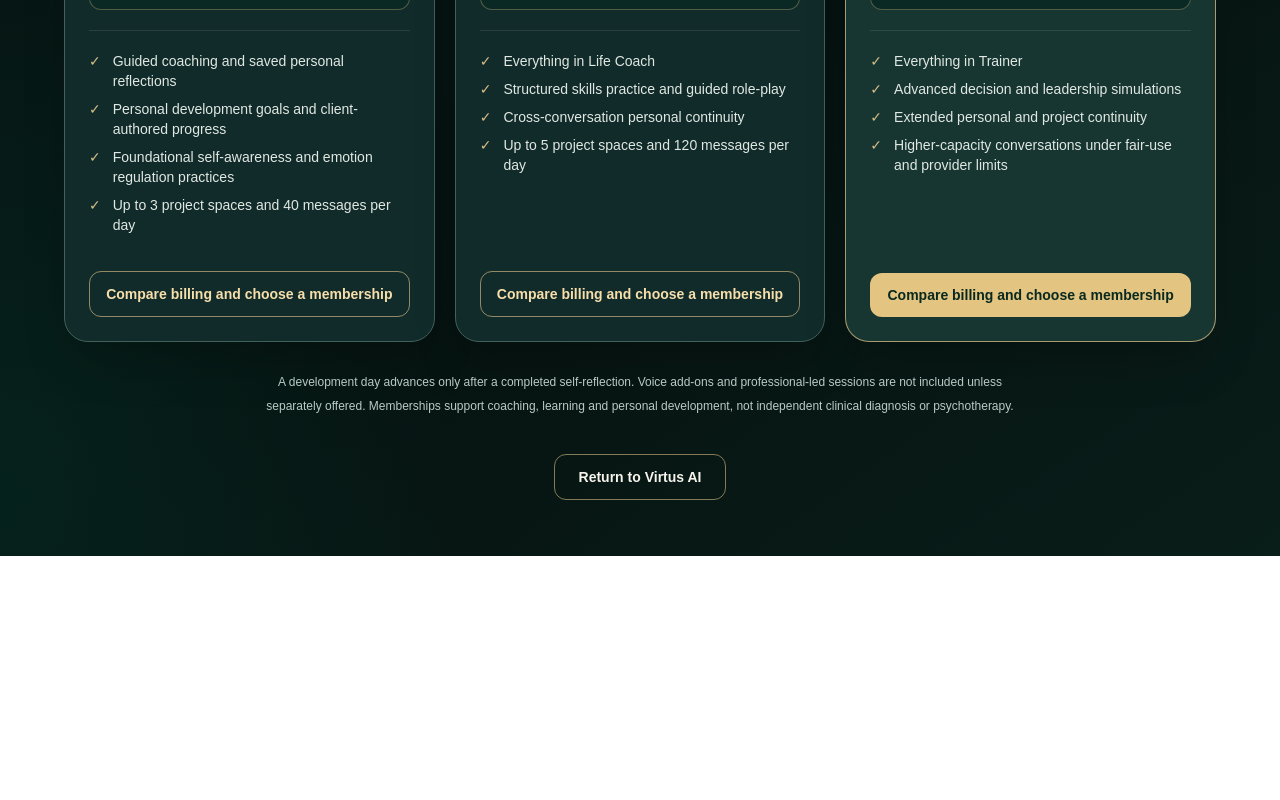
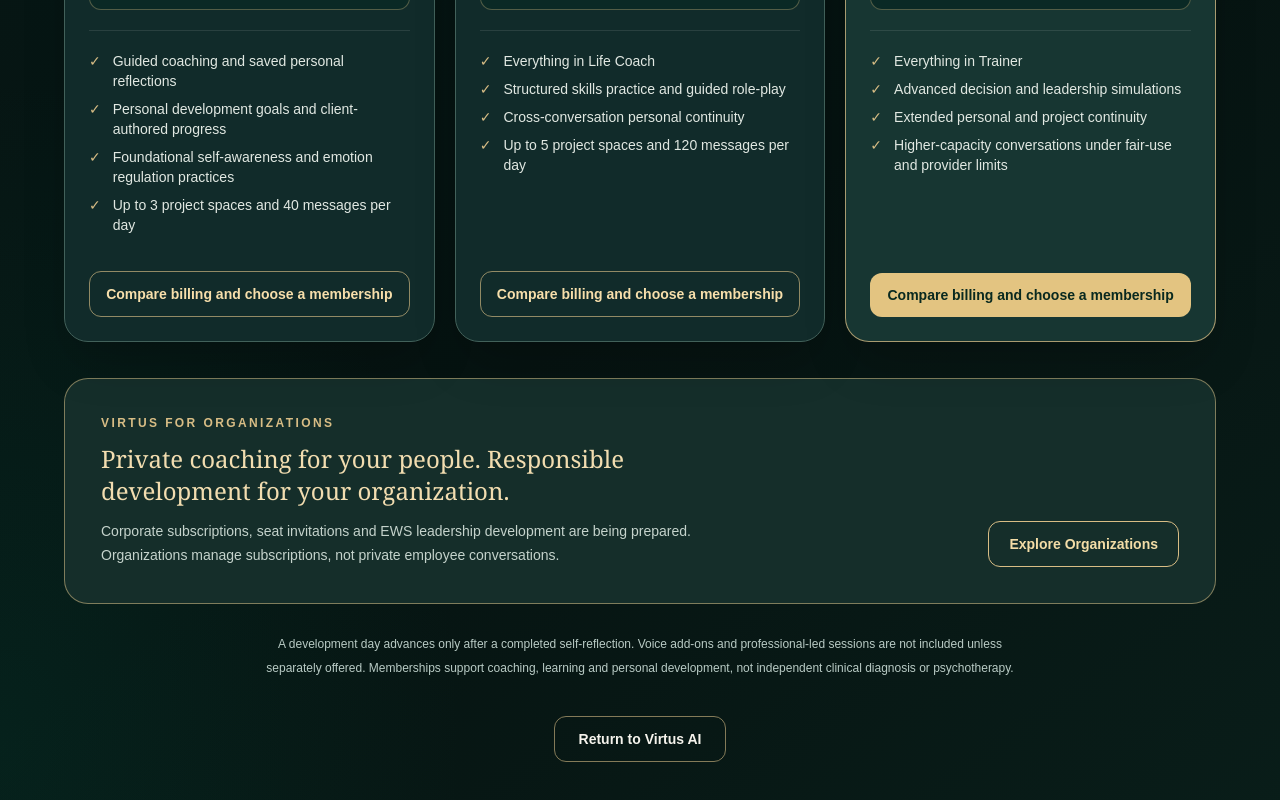
Before and after one commit to SirSebastian-ux/virtus.ai, a Next.js app: page /pricing in a window 1280 px wide. Shown: the part 569-1369 px from the top of the page. Before the commit the page ends 1125 px from the top, so only its background shows below. Built offline with nearby package versions, Linux system fonts and the light colour scheme.

Commit message:
Introduce corporate product without advertising nonexistent paid checkout

```diff
--- a/app/pricing/page.js
+++ b/app/pricing/page.js
@@ -75,6 +75,16 @@ export default function PricingPage() {
             );
           })}
         </div>
+        <section className="mt-9 rounded-3xl border border-[#d8bd85]/55 bg-[#152e2a] p-7 sm:p-9">
+          <p className="text-xs font-semibold uppercase tracking-[0.2em] text-[#d8bd85]">Virtus for Organizations</p>
+          <div className="mt-3 flex flex-wrap items-end justify-between gap-5">
+            <div className="max-w-2xl">
+              <h2 className="font-serif text-2xl text-[#f2ddb0]">Private coaching for your people. Responsible development for your organization.</h2>
+              <p className="mt-3 text-sm leading-6 text-[#c5d3cc]">Corporate subscriptions, seat invitations and EWS leadership development are being prepared. Organizations manage subscriptions, not private employee conversations.</p>
+            </div>
+            <Link href="/organizations" className="rounded-xl border border-[#d8bd85] px-5 py-3 text-sm font-semibold text-[#f3dda7]">Explore Organizations</Link>
+          </div>
+        </section>
         <p className="mx-auto mt-7 max-w-3xl text-center text-xs leading-6 text-[#b9cbc5]">
           A development day advances only after a completed self-reflection. Voice add-ons and professional-led
           sessions are not included unless separately offered. Memberships support coaching, learning and
```
